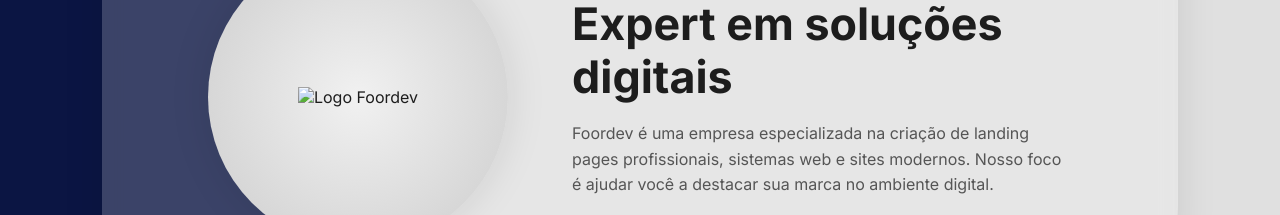
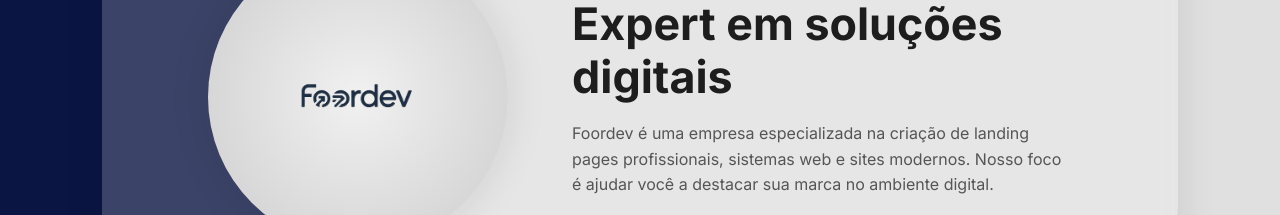
Before and after one commit to guilhermecillo001/foordev, a plain HTML site: page index.html in a window 1280 px wide. Shown: the part 388-603 px from the top of the page. Drawn offline with Linux system fonts and the light colour scheme; files whose address does not match are found by name.

Commit message:
Update index.html

```diff
--- a/index.html
+++ b/index.html
@@ -863,7 +863,7 @@
     <div class="glass-box"></div>
     <div class="hero-content">
       <div class="circle-container">
-        <img src="img/logoo.png" alt="Logo Foordev" />
+        <img src="logoo.png" alt="Logo Foordev" />
       </div>
       <div class="text-box">
         <h1>I’m <strong>Foordev</strong><br>Expert em soluções digitais</h1>
```
